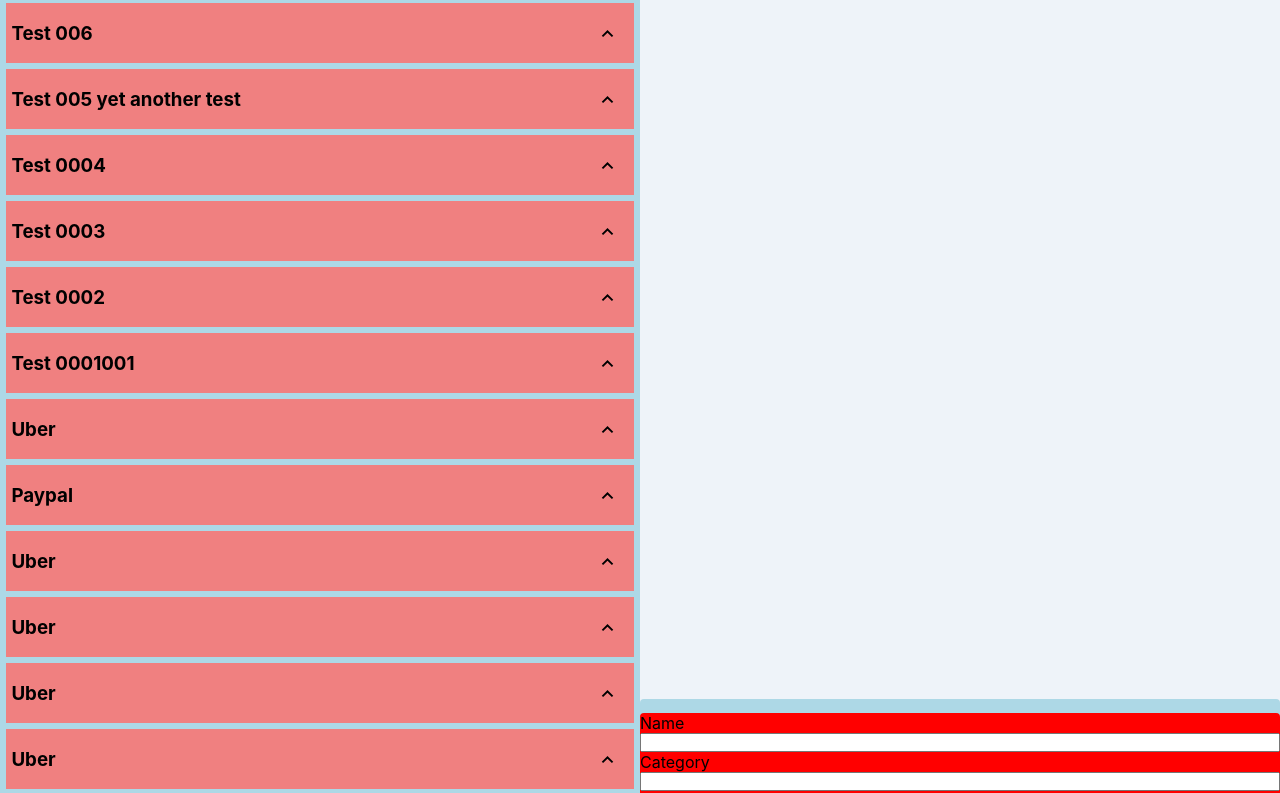
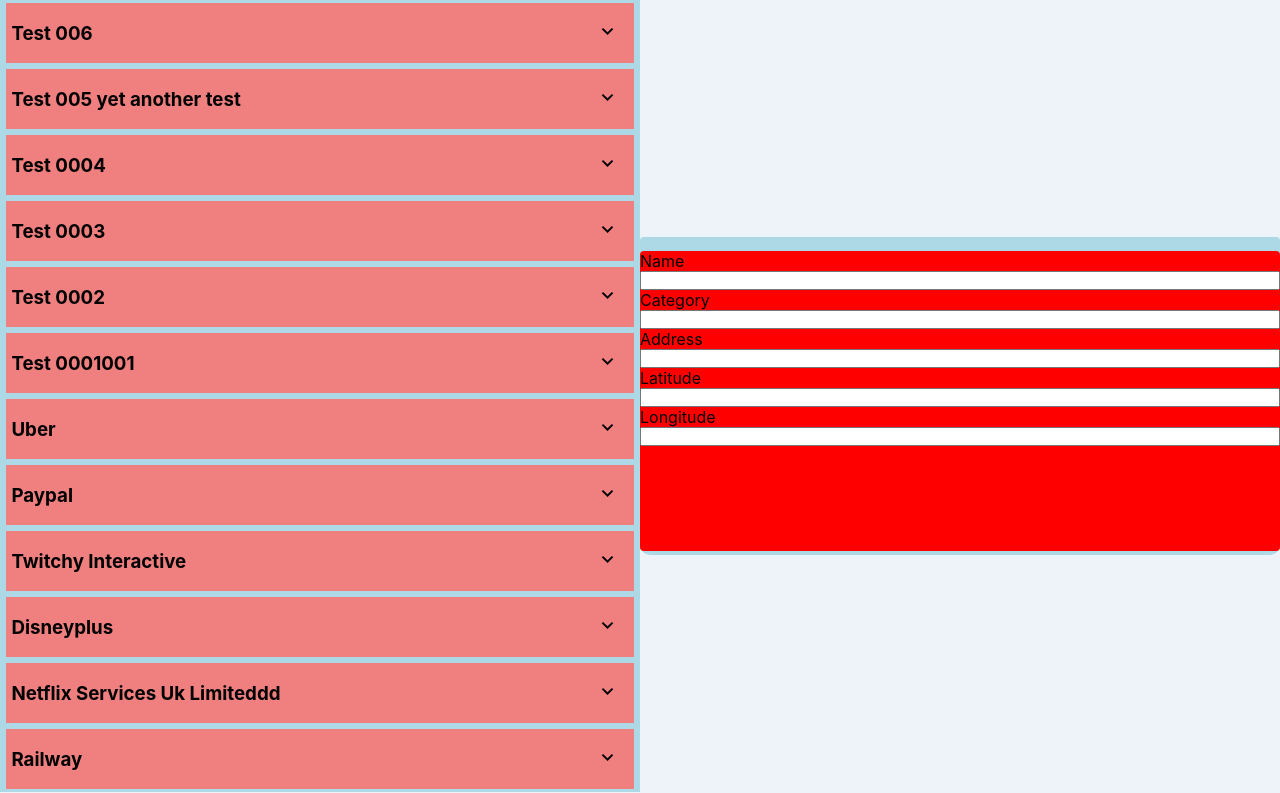
Before and after one commit to lukanogaj/vendor, a React (Create React App) app: page / in a window 1280 px wide. Shown: the top 793 px of the page. Built offline with nearby package versions, Linux system fonts and the light colour scheme.

Commit message:
ui-attempt

```diff
--- a/src/components/VendorCard/index.jsx
+++ b/src/components/VendorCard/index.jsx
@@ -1,10 +1,16 @@
 import styles from "./index.module.scss";
-import dataForVendors from "../../VendorData";
+import dataForVendors from "../../VendorDataArray";
 import { ChevronUp, ChevronDown } from "../media/icons";
 import { useState } from "react";
 
 const VendorCard = () => {
 	const [isOpen, setIsOpen] = useState(false);
+
+	// Function to show div with input and details
+	const handleCard = () => {
+		console.log("Clicked");
+		setIsOpen(!isOpen);
+	};
 	// USe States for filter method
 	// const [filteredVendors, setFilteredVendors] = useState(dataForVendors);
 	// const [vendorId, setVendorId] = useState("");
@@ -20,6 +26,8 @@
 			})
 		);
 	});
+
+	console.log(uniqueVendors);
 	// Function to group the obejct with same names
 
 	/// Array of objects nested structure tree
@@ -41,17 +49,13 @@
 	console.log(groupedVendors);
 
 	// Function to show div with input and details
-	const handleCard = () => {
-		console.log("Clicked");
-		setIsOpen(!isOpen);
-	};
 
 	return (
-		<div className={styles.hero} onClick={handleCard}>
-			{dataForVendors.map((card) => (
-				<div key={card.id} className={styles.card}>
-					<h3>{card.name}</h3>
-					<ChevronUp />
+		<div className={styles.hero}>
+			{groupedVendors.map((card) => (
+				<div key={card.vendor_id} className={styles.card} onClick={handleCard}>
+					<h3>{card.vendor_name}</h3>
+					<div>{isOpen ? <ChevronUp /> : <ChevronDown />}</div>
 				</div>
 			))}
 		</div>
--- a/src/components/VendorData/index.jsx
+++ b/src/components/VendorData/index.jsx
@@ -1,5 +1,5 @@
 import styles from "./index.module.scss";
-import dataForVendors from "../../VendorData";
+// import dataForVendors from "../../VendorDataArray";
 
 const VendorDataForm = () => {
 	return (
```
Also changed, not shown: src/VendorDataArray/index.jsx (renamed from src/VendorData/index.jsx), src/VendorDataArray/index.module.scss (added).
